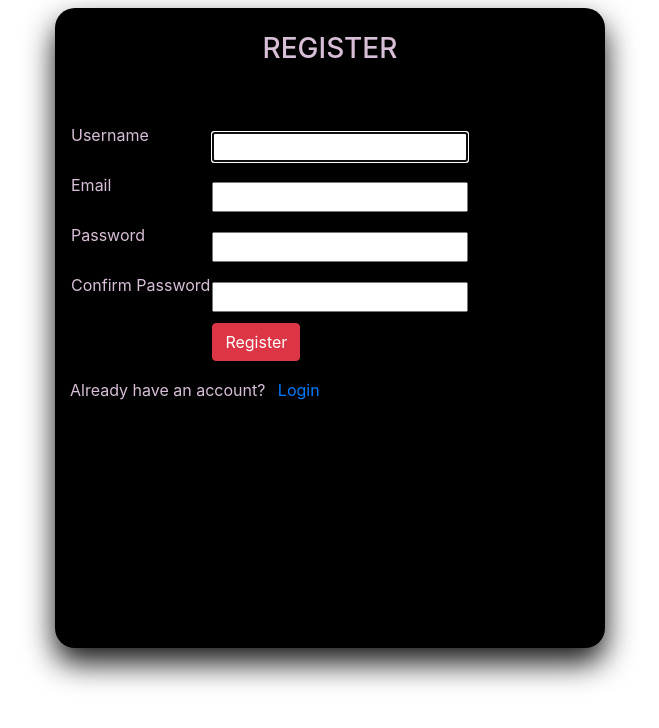
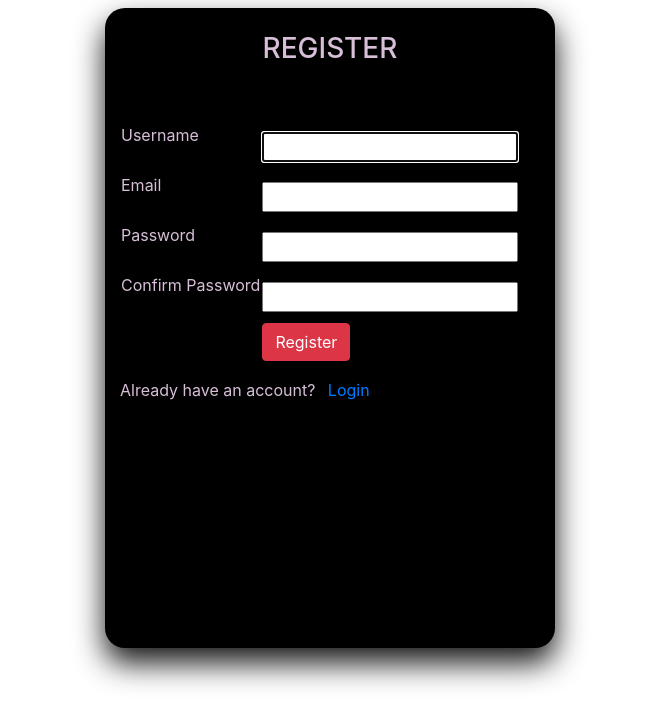
Before and after one commit to deepadeepu/articles, a Django app: a page that uses dashboard/templates/dashboard/register.html in a window 1280 px wide. Shown: the part 72-800 px from the top of the page, without its empty margins (310-969 px from the left). Run offline with Django 3.2, Linux system fonts and the light colour scheme; some libraries are stand-ins or nearby versions.

Commit message:
all changes

```diff
--- a/blog/templates/articles/article_list.html
+++ b/blog/templates/articles/article_list.html
@@ -9,7 +9,7 @@
 
          }
          #task-container{
-
+             max-width:1000px;
              margin:0;
              box-shadow: 0 14px 28px rgba(0,0,0,0.25),0 10px 10px rgba(0,0,0,0.22);
              background-color: #fff;
--- a/dashboard/templates/dashboard/register.html
+++ b/dashboard/templates/dashboard/register.html
@@ -16,7 +16,7 @@
 #loginform {
 
     height: 80%;
-    width: 550px;
+    width: 450px;
     box-shadow: 0px 15px 30px rgb(22, 22, 22);
     top: 50%;
     left: 50%;
```
